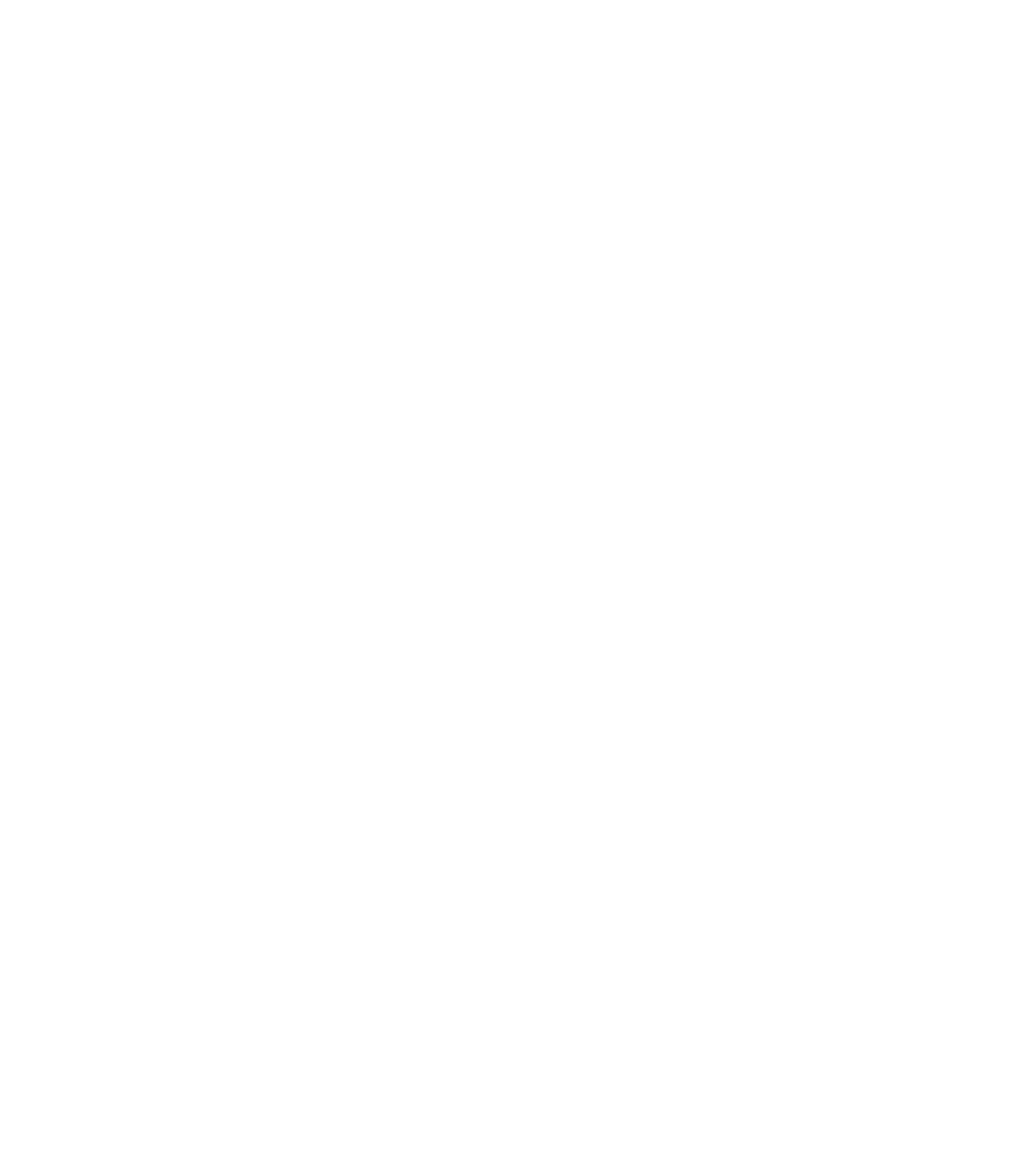
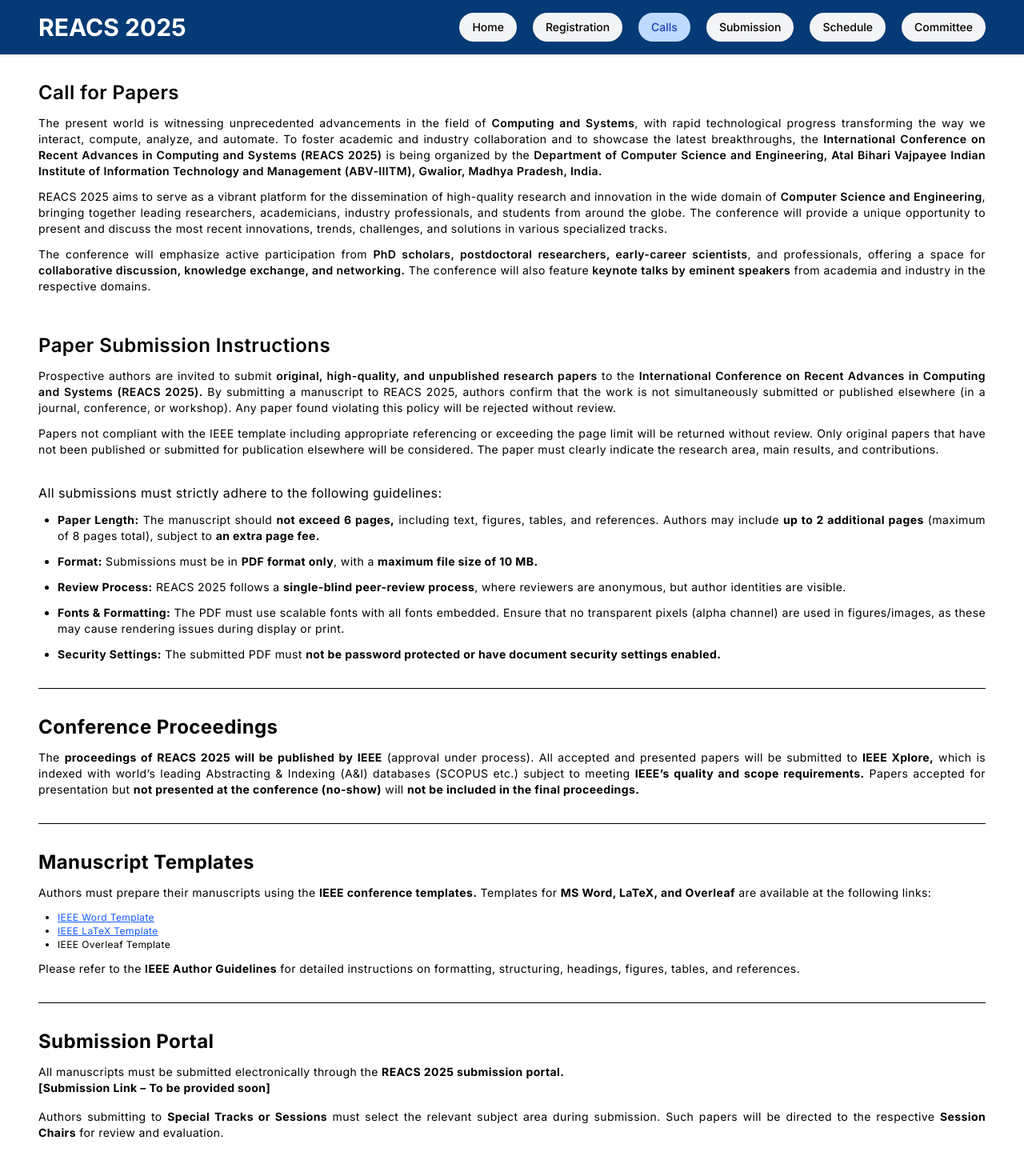
Before and after one commit to dewani12/ReACS_2025, a React (Vite) app in the folder frontend/: page /cfp in a window 1280 px wide. Before the commit this address had no page. Shown: the top 1470 px of the page at 80% size. Before the commit the page ends 800 px from the top, so only its background shows below. Built offline with nearby package versions, Linux system fonts and the light colour scheme.

Commit message:
feat: replace Calls page with CFP page and update navigation links

```diff
--- a/frontend/src/App.jsx
+++ b/frontend/src/App.jsx
@@ -3,7 +3,7 @@
 import Registration from "./pages/Registration"
 import Schedule from "./pages/Schedule"
 import Submission from "./pages/Submission"
-import Calls from "./pages/Calls"
+import CFP from "./pages/CFP"
 import { Layout1 } from "./layouts"
 import Committee from "./pages/Committee"
 
@@ -16,7 +16,7 @@
           <Route path="/registration" element={<Registration />} />
           <Route path="/schedule" element={<Schedule />} />
           <Route path="/submission" element={<Submission />} />
-          <Route path="/calls" element={<Calls />} />
+          <Route path="/cfp" element={<CFP />} />
           <Route path="/committee" element={<Committee />} />
           </Route>
 
--- a/frontend/src/components/HeroSection.jsx
+++ b/frontend/src/components/HeroSection.jsx
@@ -11,7 +11,7 @@
   const navItems = [
     { name: "Home", path: "/" },
     { name: "Registration", path: "/registration" },
-    { name: "Calls", path: "/calls" },
+    { name: "Calls", path: "/cfp" },
     { name: "Submission", path: "/submission" },
     { name: "Schedule", path: "/schedule" },
     { name: "Committee", path: "/committee" },
--- a/frontend/src/components/Navbar.jsx
+++ b/frontend/src/components/Navbar.jsx
@@ -13,7 +13,7 @@
   const navItems = [
     { name: "Home", path: "/" },
     { name: "Registration", path: "/registration" },
-    { name: "Calls", path: "/calls" },
+    { name: "Calls", path: "/cfp" },
     { name: "Submission", path: "/submission" },
     { name: "Schedule", path: "/schedule" },
     { name: "Committee", path: "/committee" },
--- /dev/null
+++ b/frontend/src/pages/CFP.jsx
@@ -0,0 +1,75 @@
+function CFP() {
+    return (
+        <div className="inter tracking-wide text-justify py-3 px-4 md:px-12 sm:py-4 md:py-8 max-w-[1280px] mx-auto">
+            <div>
+                <div className="text-2xl font-semibold">Call for Papers</div>
+                <div className="text-sm mt-3">
+                    The present world is witnessing unprecedented advancements in the field of <span className="font-semibold">Computing and Systems</span>, with rapid technological progress transforming the way we interact, compute, analyze, and automate. To foster academic and industry collaboration and to showcase the latest breakthroughs, the <span className="font-semibold">International Conference on Recent Advances in Computing and Systems (REACS 2025)</span> is being organized by the <span className="font-semibold">Department of Computer Science and Engineering, Atal Bihari Vajpayee Indian Institute of Information Technology and Management (ABV-IIITM), Gwalior, Madhya Pradesh, India.</span>
+                </div>
+                <div className="text-sm mt-3">
+                    REACS 2025 aims to serve as a vibrant platform for the dissemination of high-quality research and innovation in the wide domain of <span className="font-semibold">Computer Science and Engineering</span>, bringing together leading researchers, academicians, industry professionals, and students from around the globe. The conference will provide a unique opportunity to present and discuss the most recent innovations, trends, challenges, and solutions in various specialized tracks.
+                </div>
+                <div className="text-sm mt-3">
+                    The conference will emphasize active participation from <span className="font-semibold">PhD scholars, postdoctoral researchers, early-career scientists</span>, and professionals, offering a space for <span className="font-semibold">collaborative discussion, knowledge exchange, and networking.</span> The conference will also feature <span className="font-semibold">keynote talks by eminent speakers</span> from academia and industry in the respective domains.
+                </div>
+            </div>
+            <div className="mt-12">
+                <div className="text-2xl font-semibold">Paper Submission Instructions</div>
+                <div className="text-sm mt-3">
+                    Prospective authors are invited to submit <span className="font-semibold">original, high-quality, and unpublished research papers</span> to the <span className="font-semibold">International Conference on Recent Advances in Computing and Systems (REACS 2025).</span> By submitting a manuscript to REACS 2025, authors confirm that the work is not simultaneously submitted or published elsewhere (in a journal, conference, or workshop). Any paper found violating this policy will be rejected without review.
+                </div>
+                <div className="text-sm mt-3">
+                    Papers not compliant with the IEEE template including appropriate referencing or exceeding the page limit will be returned without review. Only original papers that have not been published or submitted for publication elsewhere will be considered. The paper must clearly indicate the research area, main results, and contributions.
+                </div>
+                <div className="py-8">
+                    <div>All submissions must strictly adhere to the following guidelines:</div>
+                    <div className="mt-3 text-sm ml-6">
+                        <ul className="list-disc space-y-3">
+                            <li><span className="font-bold">Paper Length:</span> The manuscript should <span className="font-bold">not exceed 6 pages,</span> including text, figures, tables, and references. Authors may include <span className="font-bold">up to 2 additional pages</span> (maximum of 8 pages total), subject to <span className="font-bold">an extra page fee.</span></li>
+                            <li><span className="font-bold">Format:</span> Submissions must be in <span className="font-bold">PDF format only</span>, with a <span className="font-bold">maximum file size of 10 MB.</span></li>
+                            <li><span className="font-bold">Review Process:</span> REACS 2025 follows a <span className="font-bold">single-blind peer-review process</span>, where reviewers are anonymous, but author identities are visible.</li>
+                            <li><span className="font-bold">Fonts & Formatting:</span> The PDF must use scalable fonts with all fonts embedded. Ensure that no transparent pixels (alpha channel) are used in figures/images, as these may cause rendering issues during display or print.</li>
+                            <li><span className="font-bold">Security Settings:</span> The submitted PDF must <span className="font-bold">not be password protected or have document security settings enabled.</span></li>
+                        </ul>
+                    </div>
+                </div>
+                <hr />
+                <div className="py-8">
+                    <div className="text-2xl font-bold">Conference Proceedings</div>
+                    <div className="mt-3 text-sm">
+                        The <span className="font-bold">proceedings of REACS 2025 will be published by IEEE</span> (approval under process). All accepted and presented papers will be submitted to <span className="font-bold">IEEE Xplore,</span> which is indexed with world’s leading Abstracting & Indexing (A&I) databases (SCOPUS etc.) subject to meeting <span className="font-bold">IEEE’s quality and scope requirements.</span> Papers accepted for presentation but <span className="font-bold">not presented at the conference (no-show)</span> will <span className="font-bold">not be included in the final proceedings.</span>
+                    </div>
+                </div>
+                <hr />
+                <div className="py-8">
+                    <div className="text-2xl font-bold">Manuscript Templates</div>
+                    <div className="mt-3 text-sm">
+                        Authors must prepare their manuscripts using the <span className="font-bold">IEEE conference templates.</span> Templates for <span className="font-bold">MS Word, LaTeX, and Overleaf</span> are available at the following links:
+                        <ul className="my-3 list-disc ml-6 text-[12px]">
+                            <li><a href="https://www.ieee.org/conferences/publishing/templates.html" className="text-blue-600 underline">IEEE Word Template</a></li>
+                            <li><a href="https://www.ieee.org/conferences/publishing/templates.html" className="text-blue-600 underline">IEEE LaTeX Template</a></li>
+                            <li>IEEE Overleaf Template</li>
+                        </ul>
+                        Please refer to the <span className="font-bold">IEEE Author Guidelines</span> for detailed instructions on formatting, structuring, headings, figures, tables, and references.
+                    </div>
+                </div>
+                <hr />
+                <div className="py-8">
+                    <div className="text-2xl font-bold">Submission Portal</div>
+                    <div className="mt-3 text-sm">
+                        All manuscripts must be submitted electronically through the <span className="font-bold">REACS 2025 submission portal.</span>
+                        <div className="font-bold">
+                            [Submission Link – To be provided soon]
+                        </div>
+                    </div>
+                    <div className="text-sm mt-4">
+                        Authors submitting to <span className="font-bold">Special Tracks or Sessions</span> must select the relevant subject area during submission. Such papers will be directed to the respective <span className="font-bold">Session Chairs</span> for review and evaluation.
+                    </div>
+                </div>
+            </div>
+
+        </div>
+    )
+}
+
+export default CFP
--- a/frontend/src/pages/Calls.jsx
+++ /dev/null
@@ -1,11 +0,0 @@
-import { Update } from "../components/index.js"
-
-function Calls() {
-  return (
-    <div>
-      <Update/>
-    </div>
-  )
-}
-
-export default Calls
```
